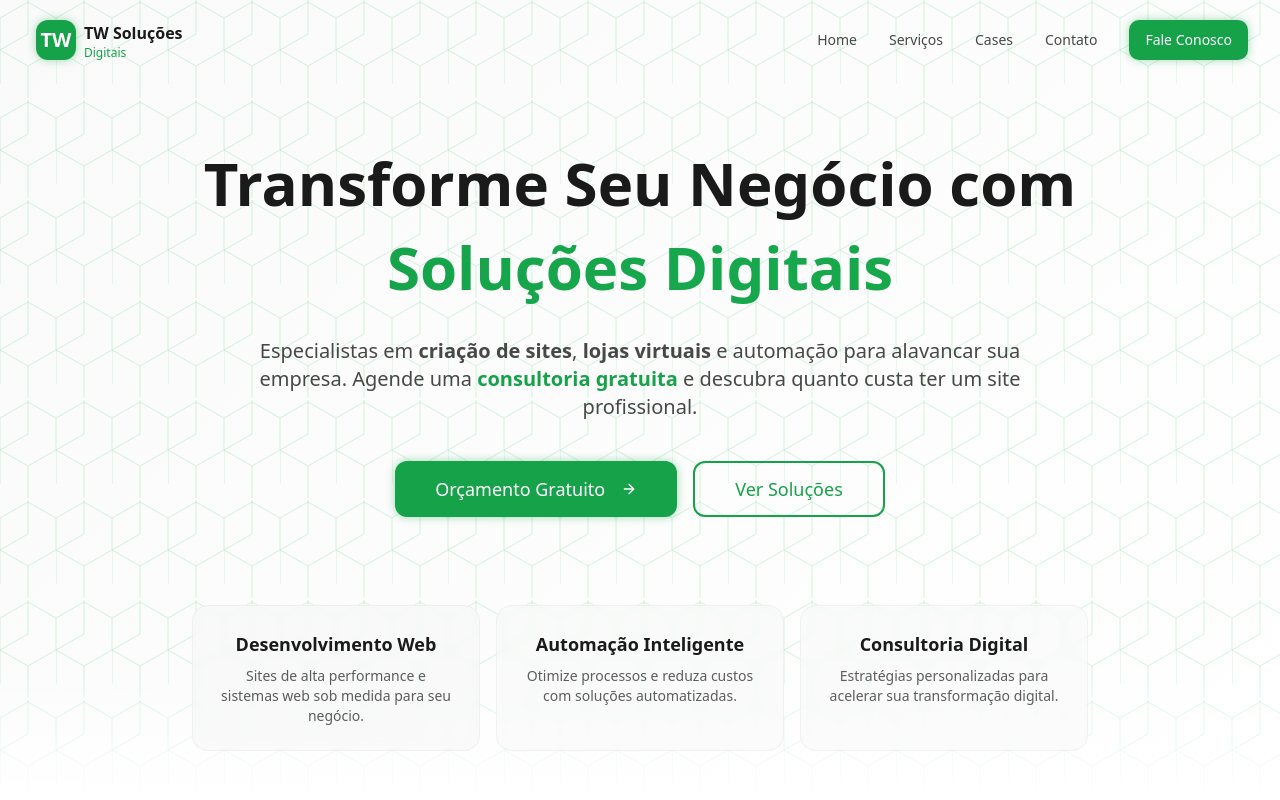
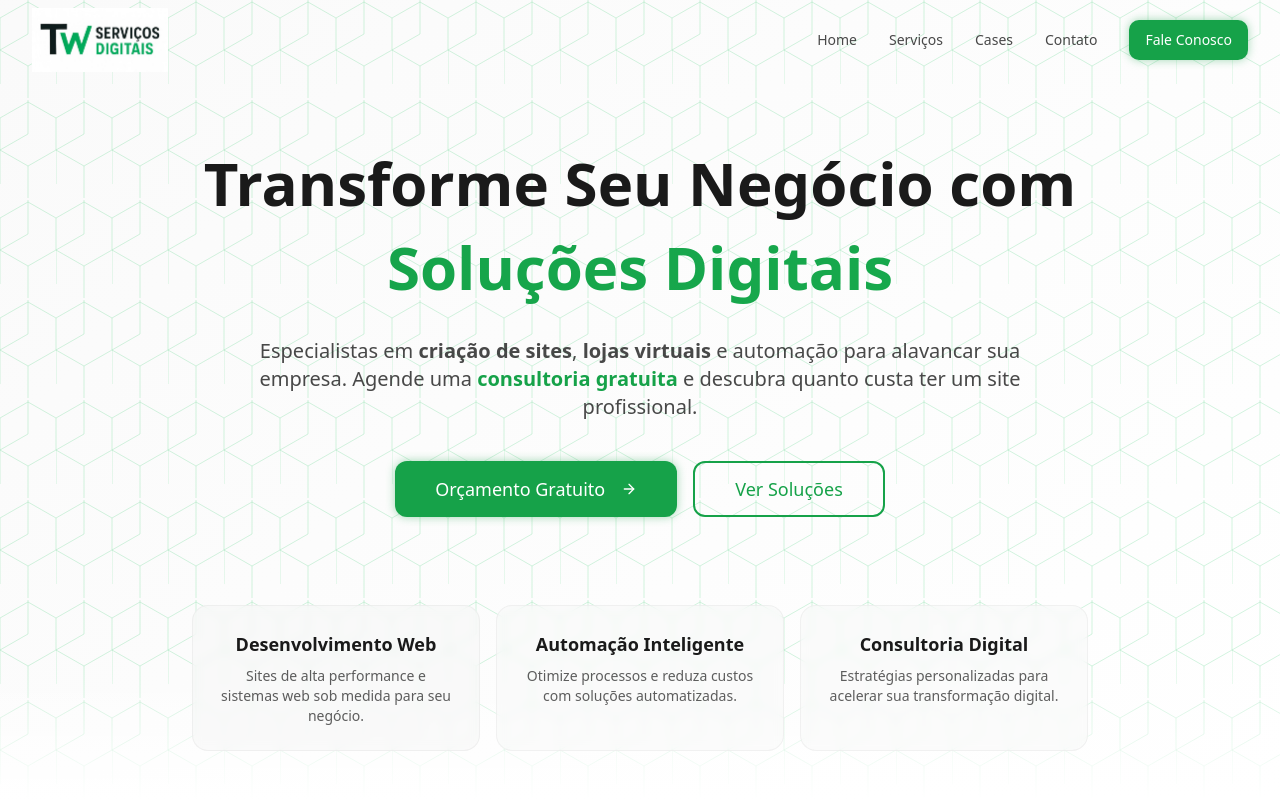
Before and after one commit to williamuteich/tw-servicos-digitais, a React (Vite) app: page / in a window 1280 px wide. Shown: the top 800 px of the page. Built offline with nearby package versions, Linux system fonts and the light colour scheme; the HTML template or start-up script is replaced by a standard one.

Commit message:
adicionando logo da empresa no header e footer.

```diff
--- a/src/components/Footer.tsx
+++ b/src/components/Footer.tsx
@@ -38,14 +38,12 @@ const Footer = () => {
         <div className="py-16 lg:py-20">
           <div className="grid md:grid-cols-2 lg:grid-cols-4 gap-12">
             <div className="lg:col-span-2">
-              <div className="flex items-center gap-2 mb-6">
-                <div className="w-10 h-10 bg-primary rounded-lg flex items-center justify-center glow-primary-sm">
-                  <span className="text-background font-bold text-xl">TW</span>
-                </div>
-                <div className="flex flex-col">
-                  <span className="text-foreground font-bold text-base leading-tight">TW Soluções</span>
-                  <span className="text-primary text-sm font-medium leading-tight">Digitais</span>
-                </div>
+              <div className="mb-6">
+                <img
+                  src="/logo.jpg"
+                  alt="TW Serviços Digitais"
+                  className="h-16 w-auto object-contain"
+                />
               </div>
               <p className="text-foreground/70 leading-relaxed mb-6 max-w-md">
                 Transformando negócios através de soluções digitais inovadoras. Desenvolvimento web, automação e consultoria especializada para impulsionar seu sucesso online.
--- a/src/components/Header.tsx
+++ b/src/components/Header.tsx
@@ -36,14 +36,12 @@ const Header = () => {
     >
       <div className="container mx-auto px-4 sm:px-6 lg:px-8">
         <div className="flex items-center justify-between h-16 lg:h-20">
-          <div className="flex items-center gap-2 cursor-pointer pl-1" onClick={() => scrollToSection("home")}>
-            <div className="w-8 h-8 lg:w-10 lg:h-10 bg-primary rounded-lg flex items-center justify-center glow-primary-sm">
-              <span className="text-background font-bold text-base lg:text-xl">TW</span>
-            </div>
-            <div className="flex flex-col">
-              <span className="text-foreground font-bold text-sm lg:text-base leading-tight">TW Soluções</span>
-              <span className="text-primary text-xs font-medium leading-tight">Digitais</span>
-            </div>
+          <div className="cursor-pointer" onClick={() => scrollToSection("home")}>
+            <img
+              src="/logo.jpg"
+              alt="TW Serviços Digitais"
+              className="h-14 lg:h-16 w-auto object-contain"
+            />
           </div>
 
           <nav className="hidden md:flex items-center gap-8">
```
